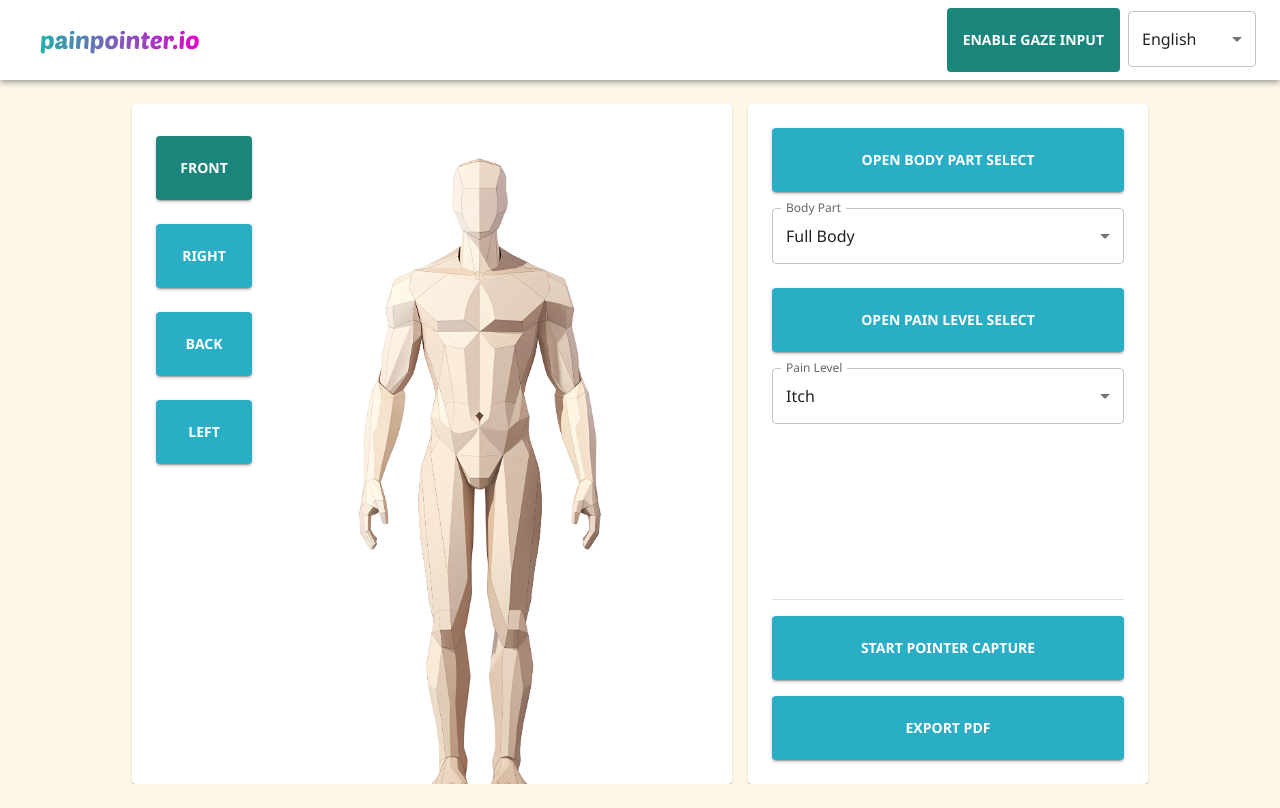
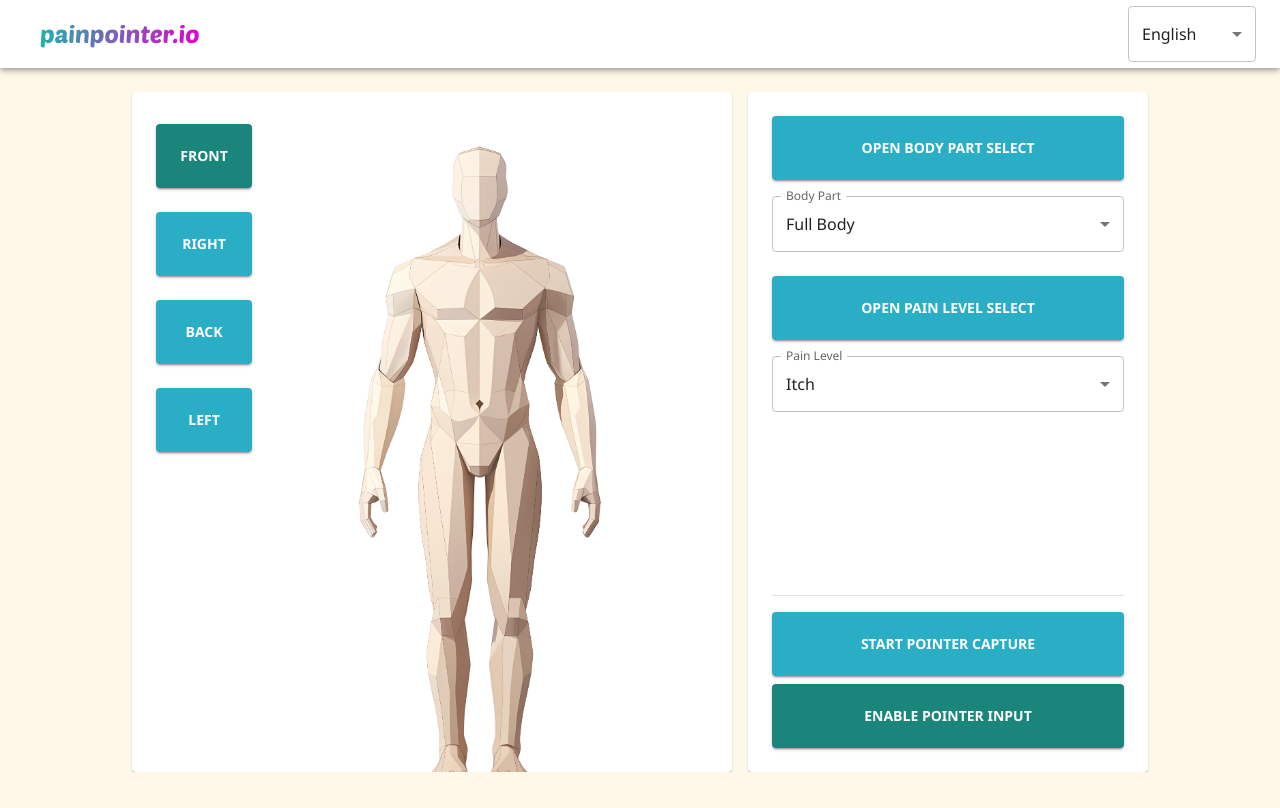
Before and after one commit to pporschen/ptool, a React (Create React App) app: page / in a window 1280 px wide. Built offline with nearby package versions, Linux system fonts and the light colour scheme.

Commit message:
Renamibg Gaze to Pointer

```diff
--- a/src/components/ContentWrapper.tsx
+++ b/src/components/ContentWrapper.tsx
@@ -18,8 +18,8 @@ import Left from "./svgs/Left";
 import Right from "./svgs/Right";
 import { ReactNode, useState } from "react";
 import { t } from "i18next";
-import GazeButton from "./GazeButton";
-import { useGazeInputStatusStore } from "../stores/GazeInputStatusStore";
+import PointerButton from "./PointerButton";
+import { usePointerInputStatusStore } from "../stores/PointerInputStatusStore";
 
 enum PainLevels {
 	none = 0,
@@ -46,7 +46,11 @@ const ContentWrapper = () => {
 	const [currentPerspective, setCurrentPerspective] = useState(0);
 	const [formData, setFormData] = useState<FormData>({ painLevel: PainLevels.none, bodyPart: BodyParts.fullBody });
 	const [selectIsOpen, setSelectIsOpen] = useState({ painLevel: false, bodyPart: false });
-	const gazeInputIsEnabled = useGazeInputStatusStore((state) => state.gazeInputIsEnabled);
+	const { pointerInputIsEnabled, setPointerInputIsEnabled } = usePointerInputStatusStore((state) => state);
+
+	const handlePointerInputToggle = () => {
+		setPointerInputIsEnabled(!pointerInputIsEnabled);
+	};
 
 	const perspectives = [
 		{ name: "Front", svg: <Front /> },
@@ -85,8 +89,8 @@ const ContentWrapper = () => {
 				<Box sx={{ display: "flex", justifyContent: "space-between" }}>
 					<Box sx={{ display: "flex", flexDirection: "column", gap: 2 }}>
 						{perspectives.map((perspective, index) => (
-							<GazeButton
-								gazeInputIsEnabled={gazeInputIsEnabled}
+							<PointerButton
+								pointerInputIsEnabled={pointerInputIsEnabled}
 								key={index}
 								onClick={() => setCurrentPerspective(index)}
 								variant="contained"
@@ -94,7 +98,7 @@ const ContentWrapper = () => {
 								sx={{ marginTop: (theme) => theme.spacing(1) }}
 							>
 								{t(perspective.name)}
-							</GazeButton>
+							</PointerButton>
 						))}
 					</Box>
 					<Box sx={{ justifyContent: "center", alignItems: "center", flexGrow: 1, height: "700px" }}>
@@ -103,15 +107,15 @@ const ContentWrapper = () => {
 				</Box>
 			</StyledCard>
 			<StyledCard sx={{ width: "400px" }}>
-				<GazeButton
-					gazeInputIsEnabled={gazeInputIsEnabled}
+				<PointerButton
+					pointerInputIsEnabled={pointerInputIsEnabled}
 					variant="contained"
 					color="primary"
 					sx={{ marginButtom: (theme) => theme.spacing(3) }}
 					onClick={() => handleSelectOpen("bodyPart")}
 				>
 					{t("Open Body Part Select")}
-				</GazeButton>
+				</PointerButton>
 				<FormControl fullWidth margin="normal">
 					<InputLabel id="body-part-label">{t("Body Part")}</InputLabel>
 					<Select
@@ -133,15 +137,15 @@ const ContentWrapper = () => {
 						<MenuItem value={BodyParts.hands}>{t("Hands")}</MenuItem>
 					</Select>
 				</FormControl>
-				<GazeButton
-					gazeInputIsEnabled={gazeInputIsEnabled}
+				<PointerButton
+					pointerInputIsEnabled={pointerInputIsEnabled}
 					variant="contained"
 					color="primary"
 					sx={{ marginTop: (theme) => theme.spacing(2) }}
 					onClick={() => handleSelectOpen("painLevel")}
 				>
 					{t("Open Pain Level Select")}
-				</GazeButton>
+				</PointerButton>
 				<FormControl fullWidth margin="normal">
 					<InputLabel id="pain-level-label">{t("Pain Level")}</InputLabel>
 					<Select
@@ -162,8 +166,8 @@ const ContentWrapper = () => {
 					</Select>
 				</FormControl>
 				<Divider sx={{ flexGrow: 1 }} />
-				<GazeButton
-					gazeInputIsEnabled={gazeInputIsEnabled}
+				<PointerButton
+					pointerInputIsEnabled={pointerInputIsEnabled}
 					variant="contained"
 					color="primary"
 					sx={{ marginTop: (theme) => theme.spacing(2) }}
@@ -171,17 +175,18 @@ const ContentWrapper = () => {
 					onClick={() => console.log(formData)}
 				>
 					{t("Start Pointer Capture")}
-				</GazeButton>
-				<GazeButton
-					gazeInputIsEnabled={gazeInputIsEnabled}
-					onClick={() => console.log("Export PDF")}
+				</PointerButton>
+
+				<PointerButton
+					pointerInputIsEnabled
 					variant="contained"
-					color="primary"
-					sx={{ marginTop: (theme) => theme.spacing(2) }}
+					color="secondary"
+					onClick={handlePointerInputToggle}
 					fullWidth
+					sx={{ marginTop: (theme) => theme.spacing(1) }}
 				>
-					{t("Export PDF")}
-				</GazeButton>
+					{pointerInputIsEnabled ? t("Disable Pointer Input") : t("Enable Pointer Input")}
+				</PointerButton>
 			</StyledCard>
 		</Box>
 	);
--- a/src/components/Header.tsx
+++ b/src/components/Header.tsx
@@ -2,6 +2,9 @@ import { AppBar, Box, Button, Toolbar, styled } from "@mui/material";
 import LanguageSelect from "./LanguageSelect";
 import { Dispatch, SetStateAction } from "react";
 import theme from "../consts/theme";
+import { usePointerInputStatusStore } from "../stores/PointerInputStatusStore";
+import PointerButton from "./PointerButton";
+import { t } from "i18next";
 type HeaderProps = {
 	language: string;
 	setLanguage: Dispatch<SetStateAction<string>>;
@@ -12,9 +15,6 @@ const Header = ({ language, setLanguage }: HeaderProps) => {
 			<Toolbar sx={{ justifyContent: "space-between" }}>
 				<Logo>painpointer.io</Logo>
 				<Box display="flex" alignItems="baseline">
-					<Button variant="contained" color="secondary" sx={{ margin: (theme) => theme.spacing(1), boxShadow: "none" }}>
-						Enable Gaze Input
-					</Button>
 					<LanguageSelect language={language} setLanguage={setLanguage} />
 				</Box>
 			</Toolbar>
--- a/src/components/GazeButton.tsx
+++ b/src/components/PointerButton.tsx
@@ -1,10 +1,8 @@
 import { Button, ButtonProps, LinearProgress } from "@mui/material";
-import { use } from "i18next";
-import { set } from "lodash";
 import { useRef, useState } from "react";
 
-type GazeButtonProps = {
-	gazeInputIsEnabled: boolean;
+type PointerButtonProps = {
+	pointerInputIsEnabled: boolean;
 	onClick: () => void;
 } & ButtonProps;
 
@@ -14,7 +12,7 @@ const DWELLING_DELAY = 500;
 const ACTION_DELAY = 500;
 const dwellingTimeToProgress = (dwellingTime: number) => ((dwellingTime - DWELLING_DELAY) / DWELLING_TIME_LIMIT) * 100;
 
-const GazeButton = ({ gazeInputIsEnabled, onClick, ...props }: GazeButtonProps) => {
+const PointerButton = ({ pointerInputIsEnabled, onClick, ...props }: PointerButtonProps) => {
 	const [dwellingTime, setDwellingTime] = useState(0);
 	const [isDwelling, setIsDwelling] = useState(false);
 	const dwellingDelayPassed = dwellingTime >= DWELLING_DELAY;
@@ -22,12 +20,12 @@ const GazeButton = ({ gazeInputIsEnabled, onClick, ...props }: GazeButtonProps)
 	const timer = useRef<NodeJS.Timeout | null>(null);
 	const actionTimeout = useRef<NodeJS.Timeout | null>(null);
 
-	const handleGazeEntry = () => {
+	const handlePointerEntry = () => {
 		setDwellingTime(0);
 		if (timer.current) {
 			clearInterval(timer.current);
 		}
-		if (gazeInputIsEnabled) {
+		if (pointerInputIsEnabled) {
 			timer.current = setInterval(() => {
 				setDwellingTime((prev) => {
 					const next = prev + REFRESH_RATE;
@@ -42,8 +40,8 @@ const GazeButton = ({ gazeInputIsEnabled, onClick, ...props }: GazeButtonProps)
 		}
 	};
 
-	const handleGazeLeave = () => {
-		if (gazeInputIsEnabled) {
+	const handlePointerLeave = () => {
+		if (pointerInputIsEnabled) {
 			if (timer.current) {
 				clearInterval(timer.current);
 			}
@@ -56,7 +54,7 @@ const GazeButton = ({ gazeInputIsEnabled, onClick, ...props }: GazeButtonProps)
 	};
 
 	return (
-		<Button onClick={onClick} onMouseEnter={handleGazeEntry} onMouseLeave={handleGazeLeave} {...props}>
+		<Button onClick={onClick} onMouseEnter={handlePointerEntry} onMouseLeave={handlePointerLeave} {...props}>
 			{isDwelling && dwellingDelayPassed && (
 				<LinearProgress
 					variant="determinate"
@@ -70,4 +68,4 @@ const GazeButton = ({ gazeInputIsEnabled, onClick, ...props }: GazeButtonProps)
 	);
 };
 
-export default GazeButton;
+export default PointerButton;
--- a/src/consts/translations.ts
+++ b/src/consts/translations.ts
@@ -21,6 +21,8 @@ const resources = {
 			Eye: "Eye",
 			Feet: "Feet",
 			Hands: "Hands",
+			"Disable Pointer Input": "Disable Pointer Input",
+			"Enable Pointer Input": "Enable Pointer Input",
 		},
 	},
 	de: {
@@ -45,6 +47,8 @@ const resources = {
 			Eye: "Auge",
 			Feet: "Füße",
 			Hands: "Hände",
+			"Disable Pointer Input": "Pointer-Steuerung deaktivieren",
+			"Enable Pointer Input": "Pointer-Steuerung aktivieren",
 		},
 	},
 };
--- a/src/stores/GazeInputStatusStore.ts
+++ /dev/null
@@ -1,11 +0,0 @@
-import { create } from "zustand";
-
-export type GazeInputStatus = {
-	gazeInputIsEnabled: boolean;
-	setGazeInputIsEnabled: (gazeInputIsEnabled: boolean) => void;
-};
-
-export const useGazeInputStatusStore = create<GazeInputStatus>((set) => ({
-	gazeInputIsEnabled: false,
-	setGazeInputIsEnabled: (gazeInputIsEnabled: boolean) => set({ gazeInputIsEnabled }),
-}));
--- /dev/null
+++ b/src/stores/PointerInputStatusStore.ts
@@ -0,0 +1,11 @@
+import { create } from "zustand";
+
+export type PointerInputStatus = {
+	pointerInputIsEnabled: boolean;
+	setPointerInputIsEnabled: (pointerInputIsEnabled: boolean) => void;
+};
+
+export const usePointerInputStatusStore = create<PointerInputStatus>((set) => ({
+	pointerInputIsEnabled: false,
+	setPointerInputIsEnabled: (pointerInputIsEnabled: boolean) => set({ pointerInputIsEnabled }),
+}));
```
